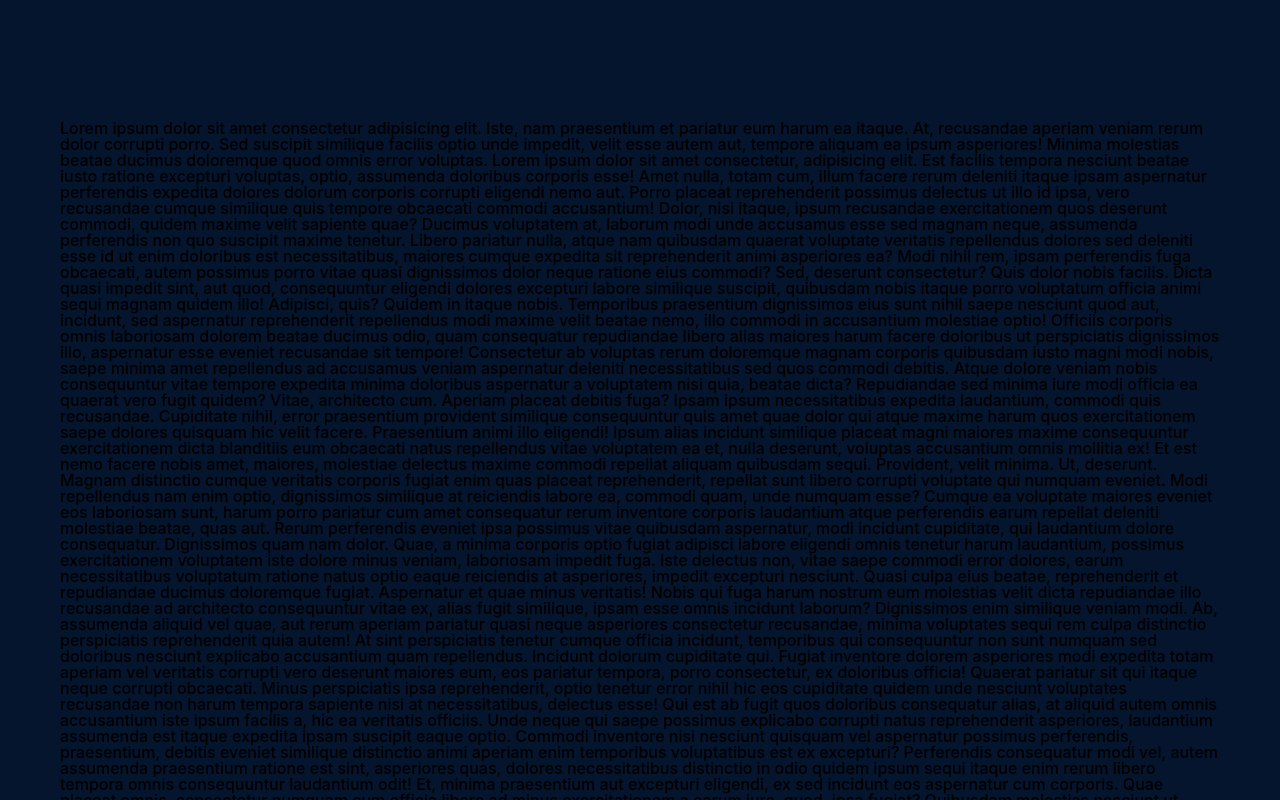
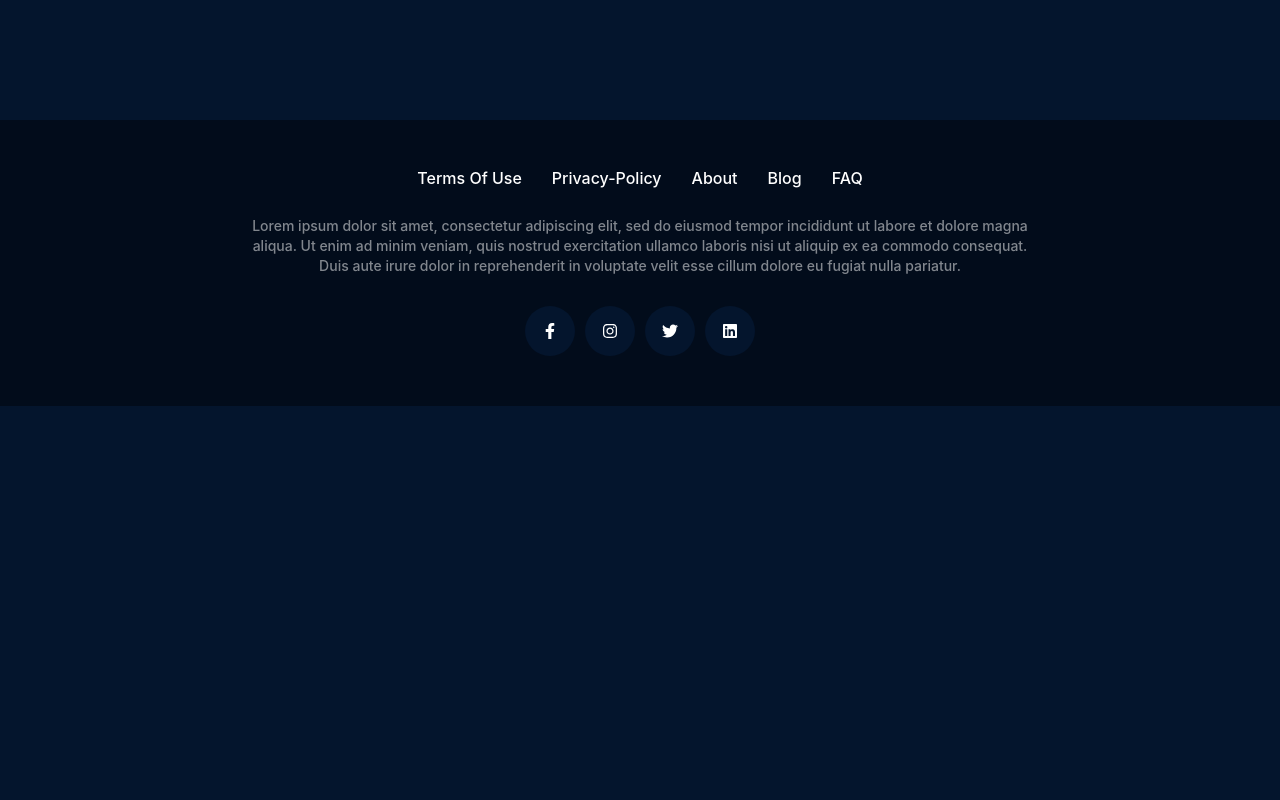
Before and after one commit to NaimurHera/movix, a React (Vite) app: page / in a window 1280 px wide. Shown: the part 580-1380 px from the top of the page. After the commit the page ends 986 px from the top, so only its background shows below. Built offline with nearby package versions, Linux system fonts and the light colour scheme; no server answers.

Commit message:
footer section is done

```diff
--- a/src/components/footer/Footer.jsx
+++ b/src/components/footer/Footer.jsx
@@ -1,127 +1,49 @@
+import {
+  FaFacebookF,
+  FaInstagram,
+  FaLinkedin,
+  FaTwitter,
+} from "react-icons/fa";
+
 import Container from "../container/Container";
 import "./style.scss";
 
-export default function Footer() {
+const Footer = () => {
   return (
-    <Container>
-      <div>
-        Lorem ipsum dolor sit amet consectetur adipisicing elit. Iste, nam
-        praesentium et pariatur eum harum ea itaque. At, recusandae aperiam
-        veniam rerum dolor corrupti porro. Sed suscipit similique facilis optio
-        unde impedit, velit esse autem aut, tempore aliquam ea ipsum asperiores!
-        Minima molestias beatae ducimus doloremque quod omnis error voluptas.
-        Lorem ipsum dolor sit amet consectetur, adipisicing elit. Est facilis
-        tempora nesciunt beatae iusto ratione excepturi voluptas, optio,
-        assumenda doloribus corporis esse! Amet nulla, totam cum, illum facere
-        rerum deleniti itaque ipsam aspernatur perferendis expedita dolores
-        dolorum corporis corrupti eligendi nemo aut. Porro placeat reprehenderit
-        possimus delectus ut illo id ipsa, vero recusandae cumque similique quis
-        tempore obcaecati commodi accusantium! Dolor, nisi itaque, ipsum
-        recusandae exercitationem quos deserunt commodi, quidem maxime velit
-        sapiente quae? Ducimus voluptatem at, laborum modi unde accusamus esse
-        sed magnam neque, assumenda perferendis non quo suscipit maxime tenetur.
-        Libero pariatur nulla, atque nam quibusdam quaerat voluptate veritatis
-        repellendus dolores sed deleniti esse id ut enim doloribus est
-        necessitatibus, maiores cumque expedita sit reprehenderit animi
-        asperiores ea? Modi nihil rem, ipsam perferendis fuga obcaecati, autem
-        possimus porro vitae quasi dignissimos dolor neque ratione eius commodi?
-        Sed, deserunt consectetur? Quis dolor nobis facilis. Dicta quasi impedit
-        sint, aut quod, consequuntur eligendi dolores excepturi labore similique
-        suscipit, quibusdam nobis itaque porro voluptatum officia animi sequi
-        magnam quidem illo! Adipisci, quis? Quidem in itaque nobis. Temporibus
-        praesentium dignissimos eius sunt nihil saepe nesciunt quod aut,
-        incidunt, sed aspernatur reprehenderit repellendus modi maxime velit
-        beatae nemo, illo commodi in accusantium molestiae optio! Officiis
-        corporis omnis laboriosam dolorem beatae ducimus odio, quam consequatur
-        repudiandae libero alias maiores harum facere doloribus ut perspiciatis
-        dignissimos illo, aspernatur esse eveniet recusandae sit tempore!
-        Consectetur ab voluptas rerum doloremque magnam corporis quibusdam iusto
-        magni modi nobis, saepe minima amet repellendus ad accusamus veniam
-        aspernatur deleniti necessitatibus sed quos commodi debitis. Atque
-        dolore veniam nobis consequuntur vitae tempore expedita minima doloribus
-        aspernatur a voluptatem nisi quia, beatae dicta? Repudiandae sed minima
-        iure modi officia ea quaerat vero fugit quidem? Vitae, architecto cum.
-        Aperiam placeat debitis fuga? Ipsam ipsum necessitatibus expedita
-        laudantium, commodi quis recusandae. Cupiditate nihil, error praesentium
-        provident similique consequuntur quis amet quae dolor qui atque maxime
-        harum quos exercitationem saepe dolores quisquam hic velit facere.
-        Praesentium animi illo eligendi! Ipsum alias incidunt similique placeat
-        magni maiores maxime consequuntur exercitationem dicta blanditiis eum
-        obcaecati natus repellendus vitae voluptatem ea et, nulla deserunt,
-        voluptas accusantium omnis mollitia ex! Et est nemo facere nobis amet,
-        maiores, molestiae delectus maxime commodi repellat aliquam quibusdam
-        sequi. Provident, velit minima. Ut, deserunt. Magnam distinctio cumque
-        veritatis corporis fugiat enim quas placeat reprehenderit, repellat sunt
-        libero corrupti voluptate qui numquam eveniet. Modi repellendus nam enim
-        optio, dignissimos similique at reiciendis labore ea, commodi quam, unde
-        numquam esse? Cumque ea voluptate maiores eveniet eos laboriosam sunt,
-        harum porro pariatur cum amet consequatur rerum inventore corporis
-        laudantium atque perferendis earum repellat deleniti molestiae beatae,
-        quas aut. Rerum perferendis eveniet ipsa possimus vitae quibusdam
-        aspernatur, modi incidunt cupiditate, qui laudantium dolore consequatur.
-        Dignissimos quam nam dolor. Quae, a minima corporis optio fugiat
-        adipisci labore eligendi omnis tenetur harum laudantium, possimus
-        exercitationem voluptatem iste dolore minus veniam, laboriosam impedit
-        fuga. Iste delectus non, vitae saepe commodi error dolores, earum
-        necessitatibus voluptatum ratione natus optio eaque reiciendis at
-        asperiores, impedit excepturi nesciunt. Quasi culpa eius beatae,
-        reprehenderit et repudiandae ducimus doloremque fugiat. Aspernatur et
-        quae minus veritatis! Nobis qui fuga harum nostrum eum molestias velit
-        dicta repudiandae illo recusandae ad architecto consequuntur vitae ex,
-        alias fugit similique, ipsam esse omnis incidunt laborum? Dignissimos
-        enim similique veniam modi. Ab, assumenda aliquid vel quae, aut rerum
-        aperiam pariatur quasi neque asperiores consectetur recusandae, minima
-        voluptates sequi rem culpa distinctio perspiciatis reprehenderit quia
-        autem! At sint perspiciatis tenetur cumque officia incidunt, temporibus
-        qui consequuntur non sunt numquam sed doloribus nesciunt explicabo
-        accusantium quam repellendus. Incidunt dolorum cupiditate qui. Fugiat
-        inventore dolorem asperiores modi expedita totam aperiam vel veritatis
-        corrupti vero deserunt maiores eum, eos pariatur tempora, porro
-        consectetur, ex doloribus officia! Quaerat pariatur sit qui itaque neque
-        corrupti obcaecati. Minus perspiciatis ipsa reprehenderit, optio tenetur
-        error nihil hic eos cupiditate quidem unde nesciunt voluptates
-        recusandae non harum tempora sapiente nisi at necessitatibus, delectus
-        esse! Qui est ab fugit quos doloribus consequatur alias, at aliquid
-        autem omnis accusantium iste ipsum facilis a, hic ea veritatis officiis.
-        Unde neque qui saepe possimus explicabo corrupti natus reprehenderit
-        asperiores, laudantium assumenda est itaque expedita ipsam suscipit
-        eaque optio. Commodi inventore nisi nesciunt quisquam vel aspernatur
-        possimus perferendis, praesentium, debitis eveniet similique distinctio
-        animi aperiam enim temporibus voluptatibus est ex excepturi? Perferendis
-        consequatur modi vel, autem assumenda praesentium ratione est sint,
-        asperiores quas, dolores necessitatibus distinctio in odio quidem ipsum
-        sequi itaque enim rerum libero tempora omnis consequuntur laudantium
-        odit! Et, minima praesentium aut excepturi eligendi, ex sed incidunt eos
-        aspernatur cum corporis. Quae placeat omnis, consectetur numquam cum
-        officia libero ad minus exercitationem a earum iure, quod, ipsa fugiat?
-        Quibusdam molestias nesciunt ut ullam? Ut sint quasi quo perferendis
-        velit, tempora quam eum illum id consequuntur numquam quas odit
-        praesentium voluptas expedita commodi! Amet eligendi odit voluptas
-        maxime exercitationem, ratione totam aliquid assumenda necessitatibus
-        atque harum sed cumque corporis officiis obcaecati. Consequuntur
-        expedita eveniet aperiam repellendus voluptates alias! Sunt velit ipsa
-        iure numquam, nulla voluptate! Cupiditate quidem, perferendis,
-        recusandae quaerat odio unde illo sed mollitia, explicabo ad eum
-        repudiandae quos tempore ab reiciendis amet vero eveniet ut sint?
-        Pariatur repellat magni quam, illo et dolorem laborum. Ex laudantium
-        voluptatem omnis molestias iure sit, eligendi exercitationem! Ipsam
-        eaque commodi excepturi tempore impedit quasi vitae numquam repellendus
-        debitis repudiandae, facere nostrum voluptas ea, rem neque deserunt
-        alias provident, harum perferendis aut vero optio. Asperiores voluptatem
-        hic, sapiente, vel quis repellendus voluptatibus soluta maxime quod
-        fugiat placeat tempora pariatur eligendi quisquam! Saepe doloribus nemo
-        unde atque. Vel placeat molestiae velit? Voluptatem fugit repudiandae
-        minus ut, aliquam cumque itaque placeat eveniet atque architecto commodi
-        perspiciatis quis illum cum nihil quo voluptates, voluptas adipisci
-        fuga! Tempore reprehenderit mollitia magni provident! Vitae vero
-        repellat consequatur voluptate sapiente distinctio dolor repudiandae,
-        omnis repellendus dolorum sint eveniet quasi provident odio debitis
-        tempore animi dolorem possimus deserunt? Non tenetur numquam cupiditate
-        corrupti quaerat? Cumque facilis illum asperiores quo quia architecto
-        quaerat, unde quibusdam, quasi autem quam accusantium recusandae maiores
-        beatae eveniet non laboriosam doloremque enim expedita? Nihil laboriosam
-        explicabo dolorum, dicta autem labore.
-      </div>
-    </Container>
+    <footer className="footer">
+      <Container>
+        <ul className="menuItems">
+          <li className="menuItem">Terms Of Use</li>
+          <li className="menuItem">Privacy-Policy</li>
+          <li className="menuItem">About</li>
+          <li className="menuItem">Blog</li>
+          <li className="menuItem">FAQ</li>
+        </ul>
+        <div className="infoText">
+          Lorem ipsum dolor sit amet, consectetur adipiscing elit, sed do
+          eiusmod tempor incididunt ut labore et dolore magna aliqua. Ut enim ad
+          minim veniam, quis nostrud exercitation ullamco laboris nisi ut
+          aliquip ex ea commodo consequat. Duis aute irure dolor in
+          reprehenderit in voluptate velit esse cillum dolore eu fugiat nulla
+          pariatur.
+        </div>
+        <div className="socialIcons">
+          <span className="icon">
+            <FaFacebookF />
+          </span>
+          <span className="icon">
+            <FaInstagram />
+          </span>
+          <span className="icon">
+            <FaTwitter />
+          </span>
+          <span className="icon">
+            <FaLinkedin />
+          </span>
+        </div>
+      </Container>
+    </footer>
   );
-}
+};
+
+export default Footer;
--- a/src/components/footer/style.scss
+++ b/src/components/footer/style.scss
@@ -0,0 +1,70 @@
+// CSS
+@import "../../mixins.scss";
+.footer {
+  background-color: var(--black3);
+  padding: 50px 0;
+  color: white;
+  position: relative;
+  .contentWrapper {
+    display: flex;
+    align-items: center;
+    flex-direction: column;
+  }
+  .menuItems {
+    list-style-type: none;
+    display: flex;
+    align-items: center;
+    justify-content: center;
+    gap: 15px;
+    margin-bottom: 20px;
+    @include md {
+      margin-bottom: 30px;
+      gap: 30px;
+    }
+    .menuItem {
+      transition: all ease 0.3s;
+      cursor: pointer;
+      font-size: 12px;
+      @include md {
+        font-size: 16px;
+      }
+      &:hover {
+        color: var(--pink);
+      }
+    }
+  }
+  .infoText {
+    font-size: 12px;
+    line-height: 20px;
+    opacity: 0.5;
+    text-align: center;
+    max-width: 800px;
+    margin: auto;
+    margin-bottom: 20px;
+    @include md {
+      font-size: 14px;
+      margin-bottom: 30px;
+    }
+  }
+  .socialIcons {
+    display: flex;
+    align-items: center;
+    justify-content: center;
+    gap: 10px;
+    .icon {
+      width: 50px;
+      height: 50px;
+      border-radius: 50%;
+      background-color: var(--black);
+      display: flex;
+      align-items: center;
+      justify-content: center;
+      cursor: pointer;
+      transition: all ease 0.3s;
+      &:hover {
+        box-shadow: 0 0 0.625em var(--pink);
+        color: var(--pink);
+      }
+    }
+  }
+}
--- a/src/components/header/Header.jsx
+++ b/src/components/header/Header.jsx
@@ -104,12 +104,12 @@
               <SlMenu />
             </span>
           </div>
-          <div className={`mobileSearch ${showSearch && "show"}`}>
+          <form className={`mobileSearch ${showSearch && "show"}`}>
             <input type="text" placeholder="Search for movie or tv shows.." />
             <span onClick={handleSearch}>
               <CgClose />
             </span>
-          </div>
+          </form>
         </div>
       </Container>
     </header>
```
Also changed, not shown: src/components/header/style.scss (+7 -2 lines).
